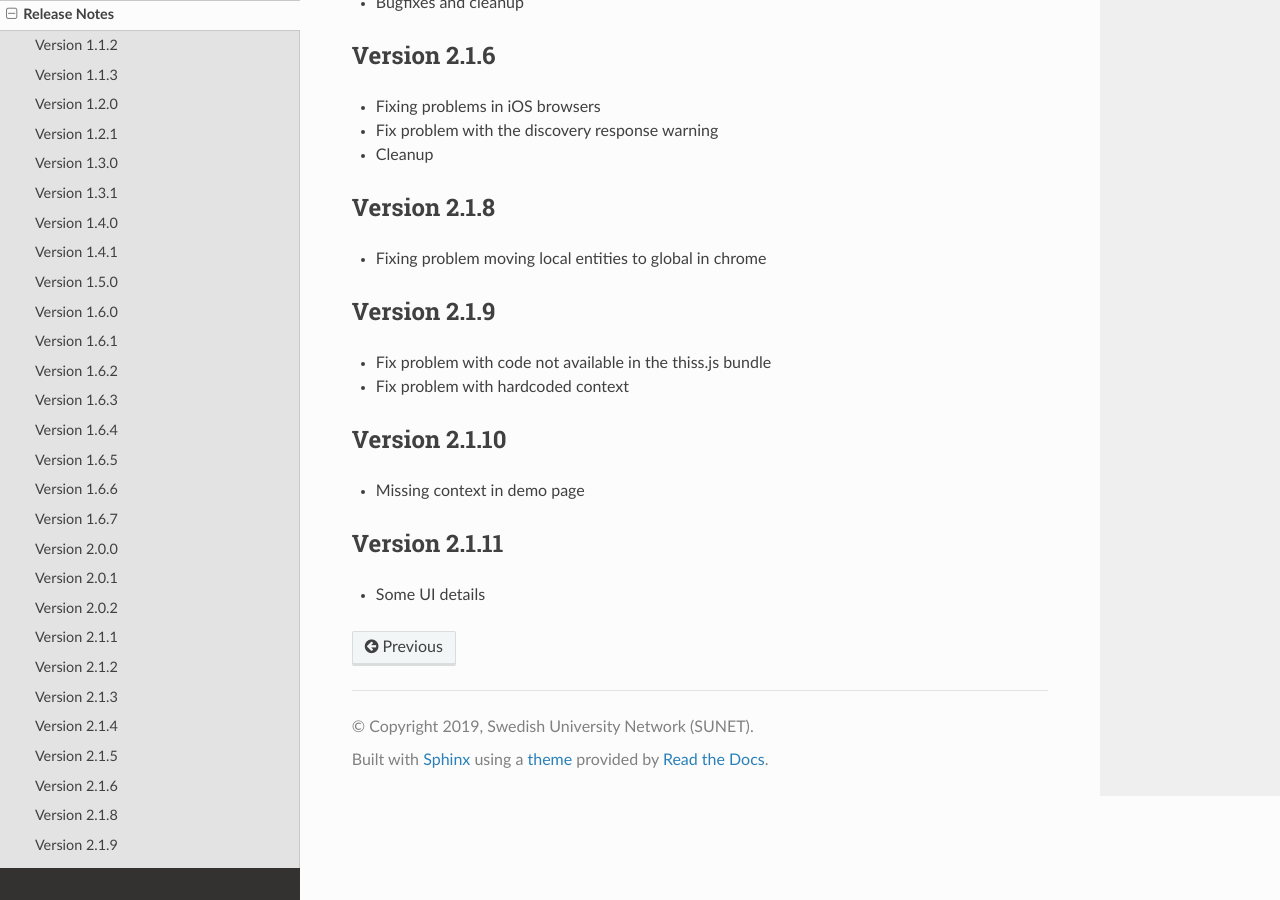
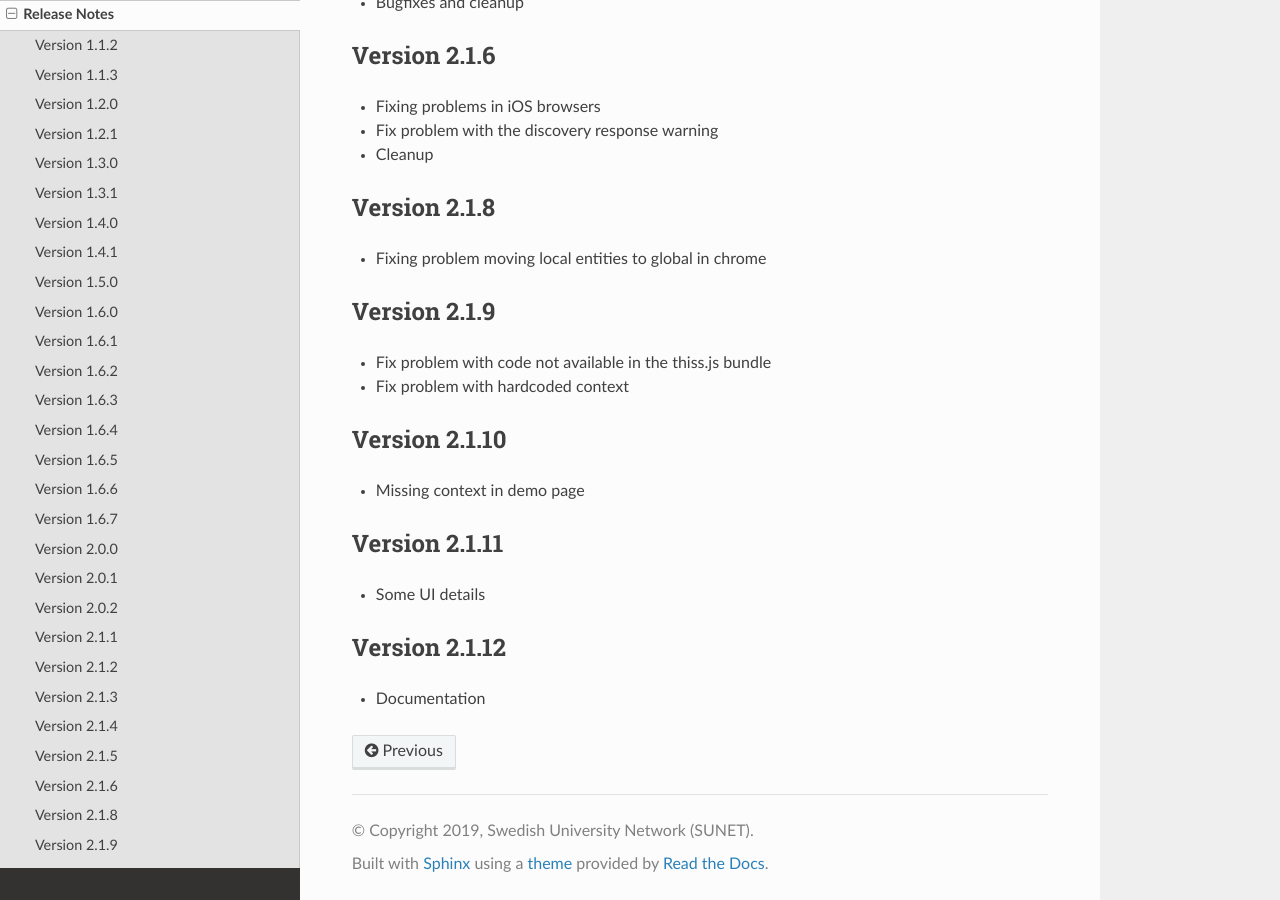
Before and after one commit to TheIdentitySelector/thiss-js, a Sphinx documentation site: the page built from docs/releasenotes.rst, in a window 1280 px wide and 900 px high, scrolled down 3129 px. Built offline with Sphinx 7.4.7 and the Read the Docs theme 3.1.0, drawn with Linux system fonts in a browser that asks for light colours.

Commit message:
bump version

```diff
--- a/docs/conf.py
+++ b/docs/conf.py
@@ -26,7 +26,7 @@ author = u'Leif Johansson'
 # The short X.Y version
 version = u'2.1'
 # The full version, including alpha/beta/rc tags
-release = u'2.1.11'
+release = u'2.1.12'
 js_source_path = '../src'
 
 # -- General configuration ---------------------------------------------------
--- a/docs/releasenotes.rst
+++ b/docs/releasenotes.rst
@@ -171,3 +171,8 @@ Version 2.1.11
 -------------
 
 * Some UI details
+
+Version 2.1.12
+-------------
+
+* Documentation
--- a/package.json
+++ b/package.json
@@ -1,6 +1,6 @@
 {
   "name": "@theidentityselector/thiss",
-  "version": "2.1.11",
+  "version": "2.1.12",
   "description": "The Identity Selector",
   "main": "index.js",
   "private": false,
```
Also changed, not shown: 2 other files.
